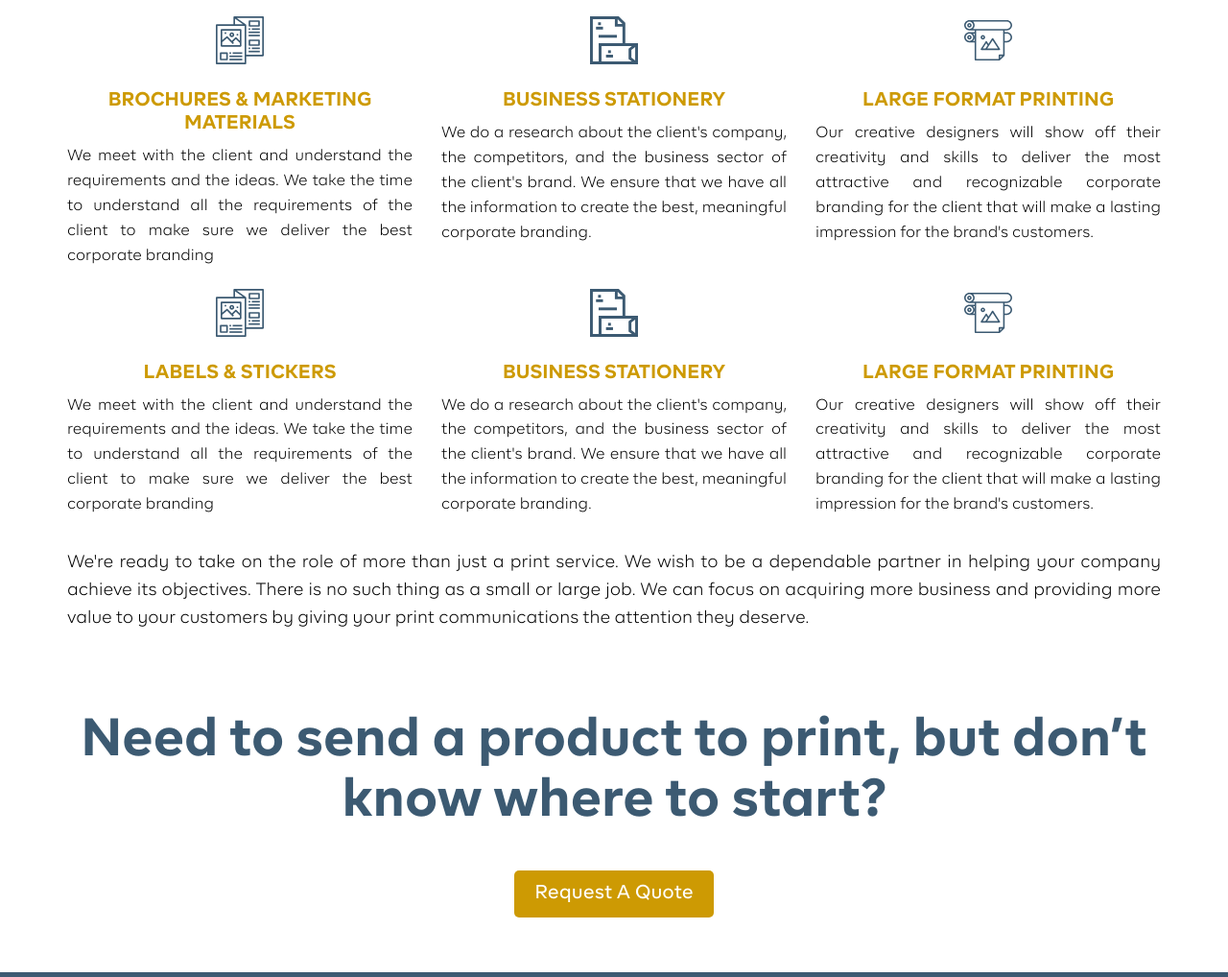
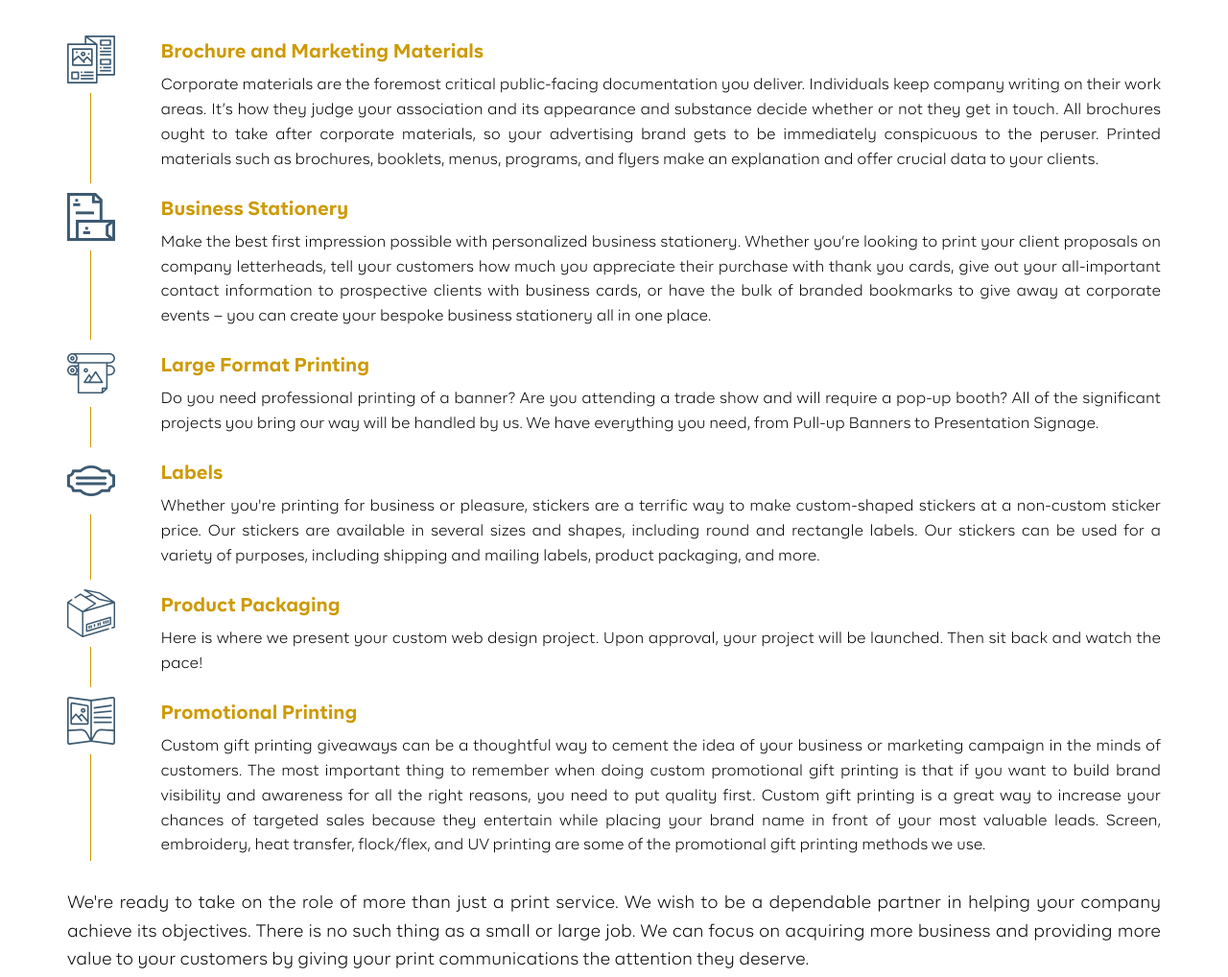
Before and after one commit to wizubizu/debolaunique, a plain HTML site: page print.html in a window 1280 px wide. Shown: the part 846-1864 px from the top of the page at 96% size. Drawn offline with nearby package versions, Linux system fonts and the light colour scheme.

Commit message:
print page

```diff
--- a/print.html
+++ b/print.html
@@ -93,50 +93,66 @@
 
 			<p class="__absvis">With print creating such a memorable and lasting impression, you want a partner that you can trust. One that will go the extra mile to make sure that your brand’s colours are consistent throughout your marketing collateral and that you are happy with the results. We provide you with a wide range of flexible and affordable products like:</p>
 
-			<div class="row">
-				<div class="col-xl-4 col-lg-4 col-md-4 col-sm-4">
-					<div class="__prodiv text-center">
+
+			<div class="__pos-rel">
+				<div class="__locateline"></div>
+				<div class="row">
+					<div class="col-xl-1 col-lg-1 col-md-1 col-sm-1 col-xs-2">
 						<img src="assets/img/brochure.svg" class="__procimg">
-						<p class="__procest">BROCHURES & MARKETING MATERIALS</p>
-						<p class="__procest1">We meet with the client and understand the requirements and the ideas. We take the time to understand all the requirements of the client to make sure we deliver the best corporate branding</p>
+					</div>
+					<div class="col-xl-11 col-lg-11 col-md-11 col-sm-11 col-xs-10">
+						<p class="__procest">Brochure and Marketing Materials</p>
+						<p class="__procest1">Corporate materials are the foremost critical public-facing documentation you deliver. Individuals keep company writing on their work areas. It’s how they judge your association and its appearance and substance decide whether or not they get in touch. All brochures ought to take after corporate materials, so your advertising brand gets to be immediately conspicuous to the peruser. Printed materials such as brochures, booklets, menus, programs, and flyers make an explanation and offer crucial data to your clients.</p>
 					</div>
 				</div>
-				<div class="col-xl-4 col-lg-4 col-md-4 col-sm-4">
-					<div class="__prodiv text-center">
+
+				<div class="row">
+					<div class="col-xl-1 col-lg-1 col-md-1 col-sm-1 col-xs-2">
 						<img src="assets/img/stationery.svg" class="__procimg">
-						<p class="__procest">BUSINESS STATIONERY</p>
-						<p class="__procest1">We do a research about the client's company, the competitors, and the business sector of the client's brand. We ensure that we have all the information to create the best, meaningful corporate branding.</p>
+					</div>
+					<div class="col-xl-11 col-lg-11 col-md-11 col-sm-11 col-xs-10">
+						<p class="__procest">Business Stationery</p>
+						<p class="__procest1">Make the best first impression possible with personalized business stationery. Whether you’re looking to print your client proposals on company letterheads, tell your customers how much you appreciate their purchase with thank you cards, give out your all-important contact information to prospective clients with business cards, or have the bulk of branded bookmarks to give away at corporate events – you can create your bespoke business stationery all in one place.</p>
 					</div>
 				</div>
-				<div class="col-xl-4 col-lg-4 col-md-4 col-sm-4">
-					<div class="__prodiv text-center">
+
+				<div class="row">
+					<div class="col-xl-1 col-lg-1 col-md-1 col-sm-1 col-xs-2">
 						<img src="assets/img/large-format.svg" class="__procimg">
-						<p class="__procest">LARGE FORMAT PRINTING</p>
-						<p class="__procest1">Our creative designers will show off their creativity and skills to deliver the most attractive and recognizable corporate branding for the client that will make a lasting impression for the brand's customers.</p>
+					</div>
+					<div class="col-xl-11 col-lg-11 col-md-11 col-sm-11 col-xs-10">
+						<p class="__procest">Large Format Printing</p>
+						<p class="__procest1">Do you need professional printing of a banner? Are you attending a trade show and will require a pop-up booth? All of the significant projects you bring our way will be handled by us. We have everything you need, from Pull-up Banners to Presentation Signage.</p>
 					</div>
 				</div>
-			</div>
 
-			<div class="row">
-				<div class="col-xl-4 col-lg-4 col-md-4 col-sm-4">
-					<div class="__prodiv text-center">
-						<img src="assets/img/brochure.svg" class="__procimg">
-						<p class="__procest">LABELS & STICKERS</p>
-						<p class="__procest1">We meet with the client and understand the requirements and the ideas. We take the time to understand all the requirements of the client to make sure we deliver the best corporate branding</p>
+				<div class="row">
+					<div class="col-xl-1 col-lg-1 col-md-1 col-sm-1 col-xs-2">
+						<img src="assets/img/label.svg" class="__procimg">
+					</div>
+					<div class="col-xl-11 col-lg-11 col-md-11 col-sm-11 col-xs-10">
+						<p class="__procest">Labels</p>
+						<p class="__procest1">Whether you're printing for business or pleasure, stickers are a terrific way to make custom-shaped stickers at a non-custom sticker price. Our stickers are available in several sizes and shapes, including round and rectangle labels. Our stickers can be used for a variety of purposes, including shipping and mailing labels, product packaging, and more.</p>
 					</div>
 				</div>
-				<div class="col-xl-4 col-lg-4 col-md-4 col-sm-4">
-					<div class="__prodiv text-center">
-						<img src="assets/img/stationery.svg" class="__procimg">
-						<p class="__procest">BUSINESS STATIONERY</p>
-						<p class="__procest1">We do a research about the client's company, the competitors, and the business sector of the client's brand. We ensure that we have all the information to create the best, meaningful corporate branding.</p>
+
+				<div class="row">
+					<div class="col-xl-1 col-lg-1 col-md-1 col-sm-1 col-xs-2">
+						<img src="assets/img/product.svg" class="__procimg">
+					</div>
+					<div class="col-xl-11 col-lg-11 col-md-11 col-sm-11 col-xs-10">
+						<p class="__procest">Product Packaging</p>
+						<p class="__procest1">Here is where we present your custom web design project. Upon approval, your project will be launched. Then sit back and watch the pace!</p>
 					</div>
 				</div>
-				<div class="col-xl-4 col-lg-4 col-md-4 col-sm-4">
-					<div class="__prodiv text-center">
-						<img src="assets/img/large-format.svg" class="__procimg">
-						<p class="__procest">LARGE FORMAT PRINTING</p>
-						<p class="__procest1">Our creative designers will show off their creativity and skills to deliver the most attractive and recognizable corporate branding for the client that will make a lasting impression for the brand's customers.</p>
+
+				<div class="row">
+					<div class="col-xl-1 col-lg-1 col-md-1 col-sm-1 col-xs-2">
+						<img src="assets/img/promotional.svg" class="__procimg">
+					</div>
+					<div class="col-xl-11 col-lg-11 col-md-11 col-sm-11 col-xs-10">
+						<p class="__procest">Promotional Printing</p>
+						<p class="__procest1">Custom gift printing giveaways can be a thoughtful way to cement the idea of your business or marketing campaign in the minds of customers. The most important thing to remember when doing custom promotional gift printing is that if you want to build brand visibility and awareness for all the right reasons, you need to put quality first. Custom gift printing is a great way to increase your chances of targeted sales because they entertain while placing your brand name in front of your most valuable leads. Screen, embroidery, heat transfer, flock/flex, and UV printing are some of the promotional gift printing methods we use.</p>
 					</div>
 				</div>
 			</div>
```
Also changed, not shown: assets/img/label.svg (added), assets/img/product.svg (added), assets/img/promotional.svg (added), 2 other files.
